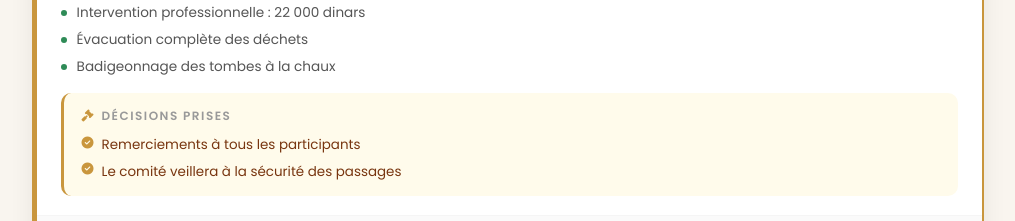
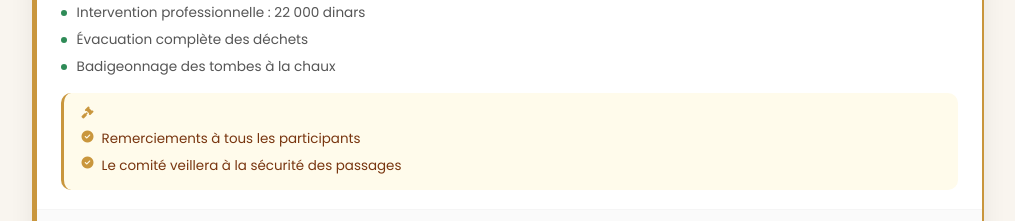
Before and after one commit to famillemahtout/famillemahtout.github.io, a plain HTML site: page pvreunion.html in a window 1280 px wide. Shown: the part 1040-1261 px from the top of the page, without its empty margins (132-1147 px from the left). Drawn offline with nearby package versions, Linux system fonts and the light colour scheme.

Commit message:
Update pvreunion.html

```diff
--- a/pvreunion.html
+++ b/pvreunion.html
@@ -748,7 +748,7 @@ Tizi-Ouzou, le 09/05/2026`,
           <h3>${p.titre}</h3>
           <p class="pv-resume">${p.resume}</p>
           <div class="pv-points"><h4><i class="fa-solid fa-list-ul"></i> Points abordés</h4><ul>${pointsHTML}</ul></div>
-          ${p.decisions.length ? `<div class="pv-decisions"><h4><i class="fa-solid fa-gavel"></i> Décisions prises</h4><ul>${decisionsHTML}</ul></div>` : ''}
+          ${p.decisions.length ? `<div class="pv-decisions"><h4><i class="fa-solid fa-gavel"></i> </h4><ul>${decisionsHTML}</ul></div>` : ''}
         </div>
         <div class="pv-expanded" id="expanded-${p.id}"><h4><i class="fa-solid fa-file-lines"></i> Texte intégral</h4><p>${p.texteComplet}</p></div>
         <div class="pv-card-footer">
```
